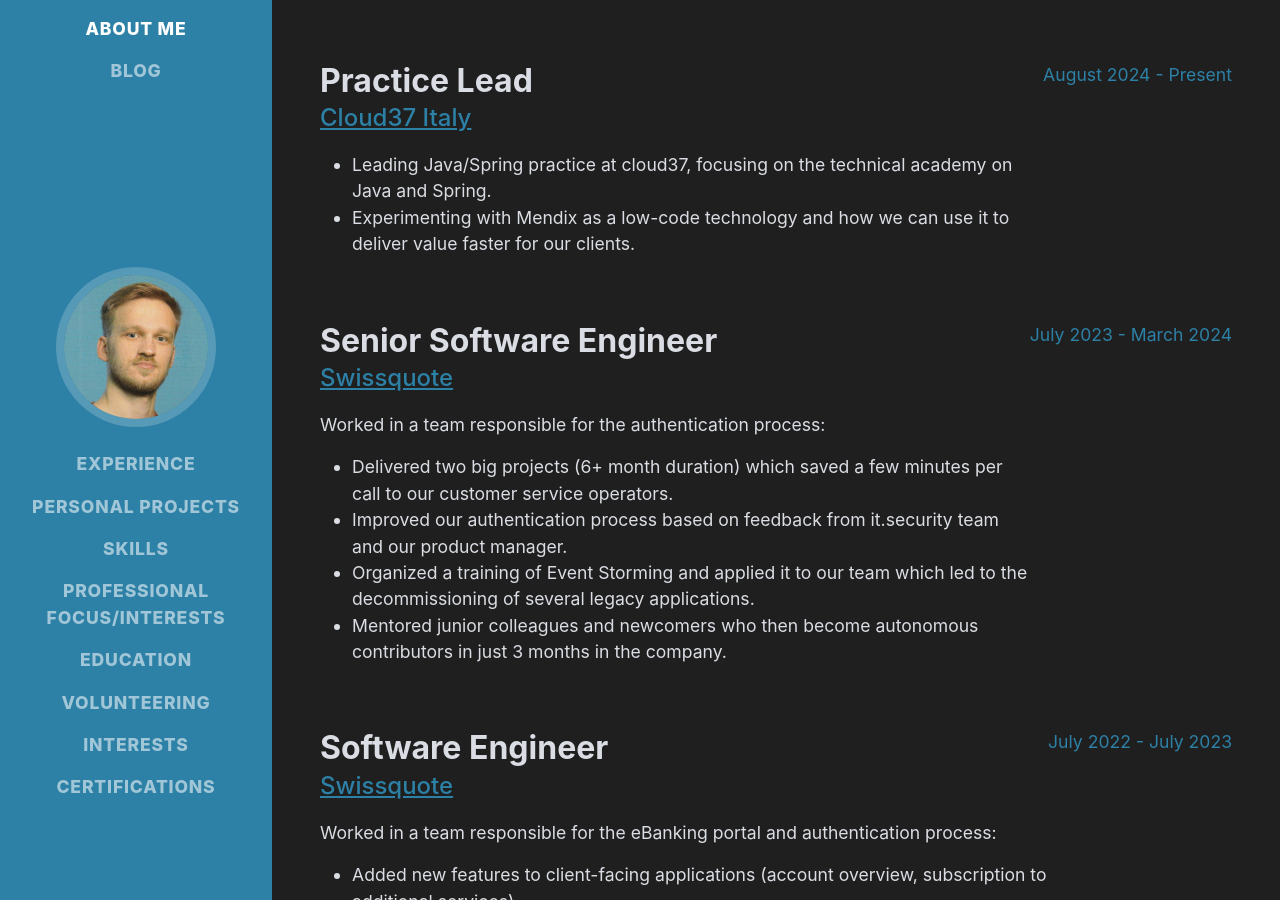
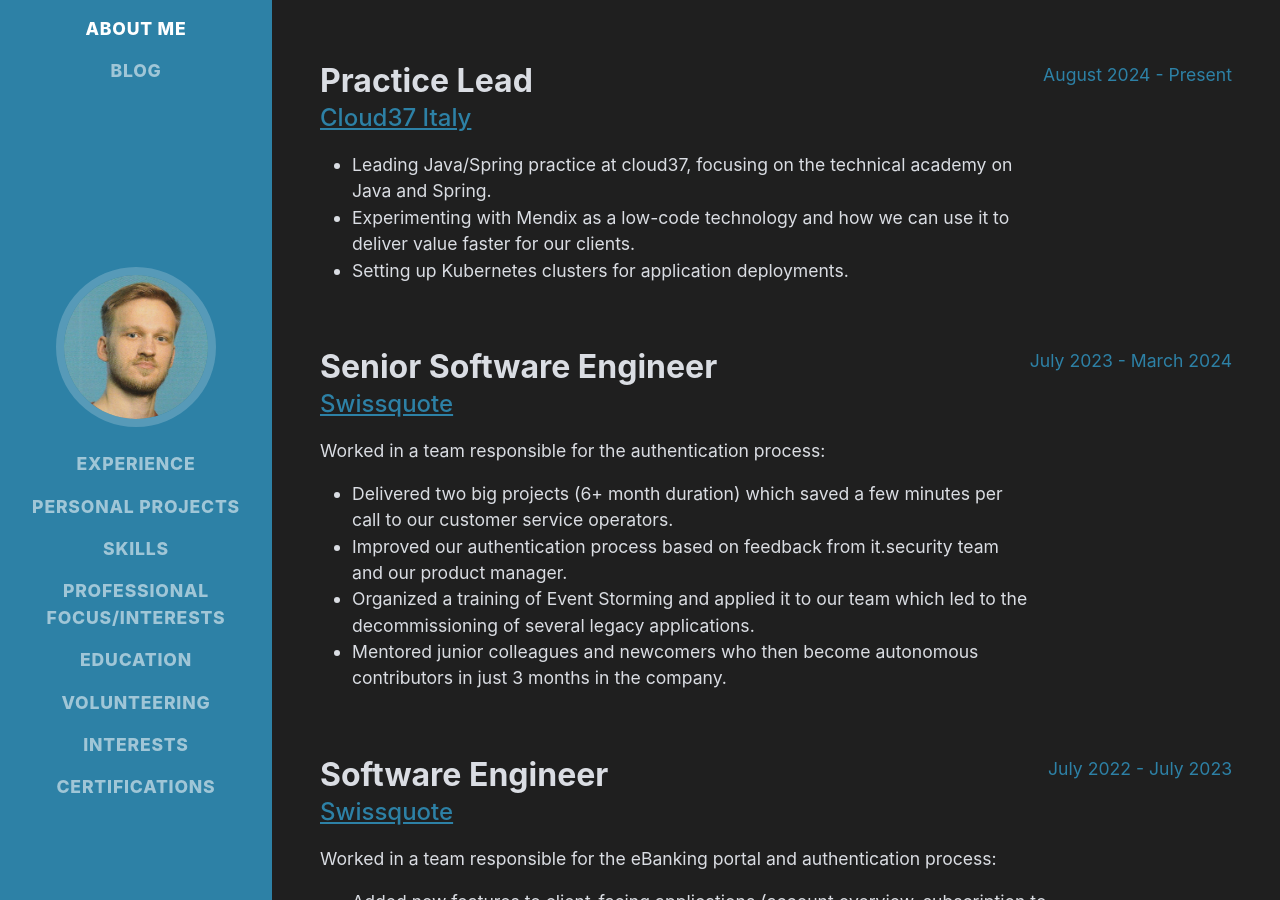
Before and after one commit to ragutislt/adainius.github.io, a Jekyll site: the page built from index.html, in a window 1280 px wide and 900 px high, scrolled down 787 px. Built offline with Jekyll 4.4.1, drawn with Linux system fonts in a browser that asks for light colours; nearby versions of some CDN libraries; some web fonts are replaced; comment, search, counter and statistics services are not loaded; a style sheet for code colours, icons or effects is not loaded; the table of contents is made by our own code; some of the changed text lies outside the part shown.

Commit message:
add ckad certification to cv

```diff
--- a/index.html
+++ b/index.html
@@ -36,6 +36,7 @@
                 <ul>
                     <li>Leading Java/Spring practice at cloud37, focusing on the technical academy on Java and Spring.</li>
                     <li>Experimenting with Mendix as a low-code technology and how we can use it to deliver value faster for our clients.</li>
+                    <li>Setting up Kubernetes clusters for application deployments.</li>
                 </ul>
             </div>
             <div class="flex-shrink-0"><span class="text-primary">August 2024 - Present</span></div>
@@ -309,6 +310,13 @@
         <ul class="fa-ul mb-0">
             <li>
                 <span class="d-none d-lg-block fa-li certification-img"><img class="img-fluid img-profile mx-auto mb-2"
+                        src="/assets/images/kubernetes_ckad.png" alt="CKAD: Certified Kubernetes Application Developer" /></span>
+                <p>CKAD: Certified Kubernetes Application Developer</p>
+                <p>Issued Feb 2025</p>
+                <p><a href="https://www.credly.com/badges/7d1557a6-775e-4e86-b7e8-f2bf27e437ea">Verify it here</a></p>
+            </li>
+            <li>
+                <span class="d-none d-lg-block fa-li certification-img"><img class="img-fluid img-profile mx-auto mb-2"
                         src="/assets/images/mendix_advanced.png" alt="Mendix Advanced Certification" /></span>
                 <p>Advanced Developer Certification - Mendix</p>
                 <p>Issued Jan 2025</p>
```
Also changed, not shown: assets/images/kubernetes_ckad.png (added).
